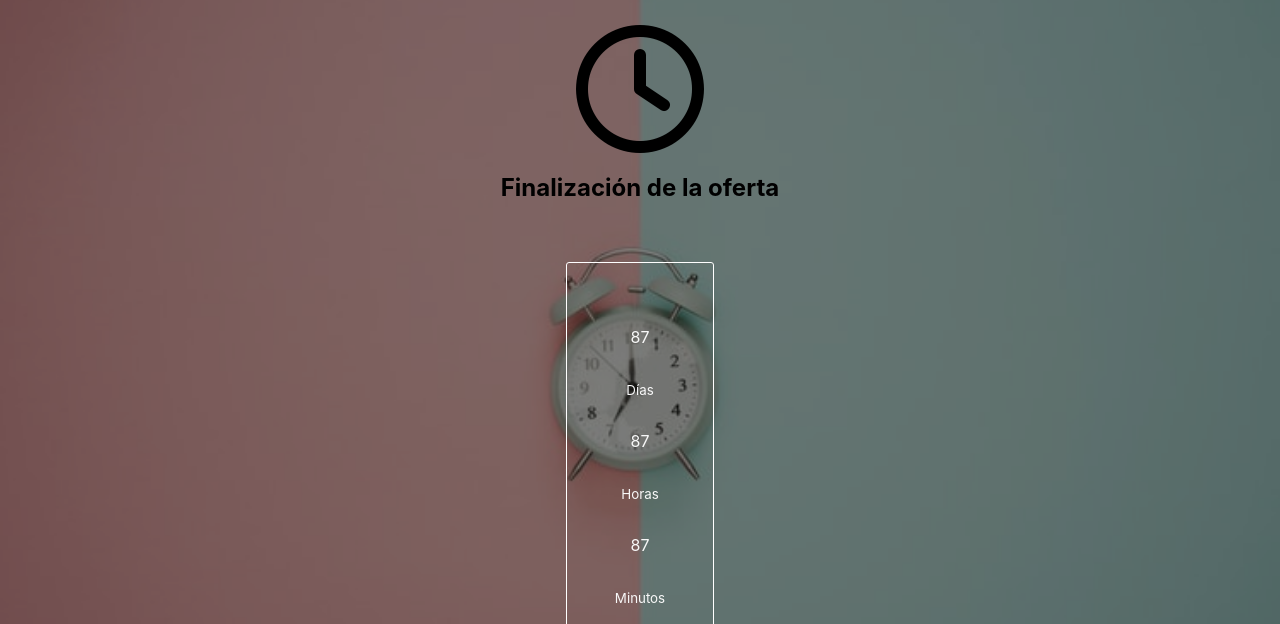
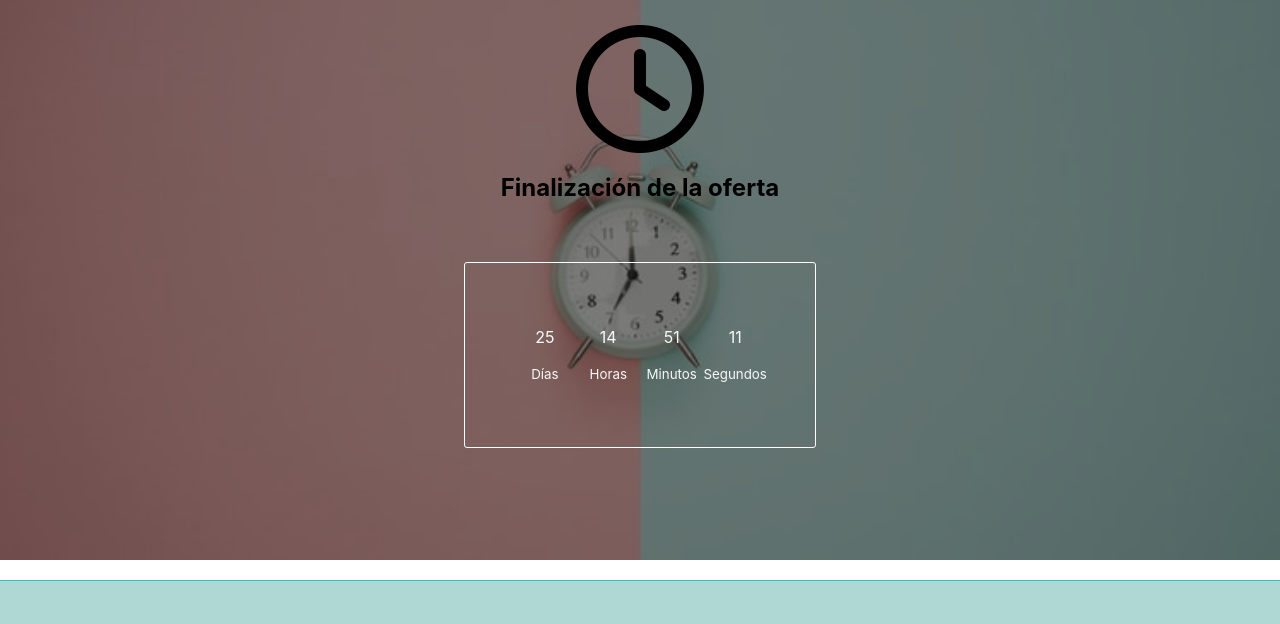
Before and after one commit to JuliaMersing/Planet_Express, a React app: page / in a window 1280 px wide. Shown: the part 176-800 px from the top of the page. Built offline with nearby package versions, Linux system fonts and the light colour scheme; a web font is replaced by a local one.

Commit message:
add timer

```diff
--- a/src/components/Countdown.js
+++ b/src/components/Countdown.js
@@ -1,24 +1,80 @@
+import { useEffect, useRef, useState } from "react";
 import "../stylesheet/components/countdown.scss";
 
 const Countdown = () => {
+  const [timerDays, setTimerDays] = useState("00");
+  const [timerHours, setTimerHours] = useState("00");
+  const [timerMinutes, setTimerMinutes] = useState("00");
+  const [timerSeconds, setTimerSeconds] = useState("00");
+
+  let interval = useRef();
+
+  const startTimer = () => {
+    const countdownDate = new Date("Septiembre 30, 2021 00:00:00").getTime();
+
+    interval = setInterval(() => {
+      const now = new Date().getTime();
+      const distance = countdownDate - now;
+
+      const days = Math.floor(distance / (1000 * 60 * 60 * 24));
+      const hours = Math.floor(
+        (distance % (1000 * 60 * 60 * 24)) / (1000 * 60 * 60)
+      );
+      const minutes = Math.floor((distance % (1000 * 60 * 60)) / (1000 * 60));
+      const seconds = Math.floor((distance % (1000 * 60)) / 1000);
+
+      if (distance < 0) {
+        //stop out timer
+        clearInterval(interval.current);
+      } else {
+        //update Timer
+        setTimerDays(days);
+        setTimerHours(hours);
+        setTimerMinutes(minutes);
+        setTimerSeconds(seconds);
+      }
+    }, 1000);
+  };
+
+  //componentDidMount
+
+  useEffect(() => {
+    startTimer();
+    return () => {
+      clearInterval(interval.current);
+    };
+  });
+
   return (
     <div className="timer__container">
       <div className="timer">
         <i class="timer__icon far fa-clock"></i>
         <h2 className="timer_title">Finalización de la oferta</h2>
         <div className="timer__info">
-          <p>87</p>
+          <div className="timer__info1">
+            <p>{timerDays}</p>
             <p>
               <small>Días</small>
             </p>
-          <p>87</p>
+          </div>
+          <div className="timer__info2">
+            <p>{timerHours}</p>
             <p>
               <small>Horas</small>
             </p>
-          <p>87</p>
+          </div>
+          <div className="timer__info3">
+            <p>{timerMinutes}</p>
             <p>
               <small>Minutos</small>
             </p>
+          </div>
+          <div className="timer__info4">
+            <p>{timerSeconds}</p>
+            <p>
+              <small>Segundos</small>
+            </p>
+          </div>
         </div>
       </div>
     </div>
--- a/src/stylesheet/components/countdown.scss
+++ b/src/stylesheet/components/countdown.scss
@@ -37,6 +37,7 @@
   border: 1px solid white;
   border-radius: 3px;
   display: grid;
+  grid-template-columns: repeat(4, 1fr);
   margin-top: 3em;
   padding: 3em;
   text-align: center;
```
Lines whose indentation alone changed are shown as unchanged.
